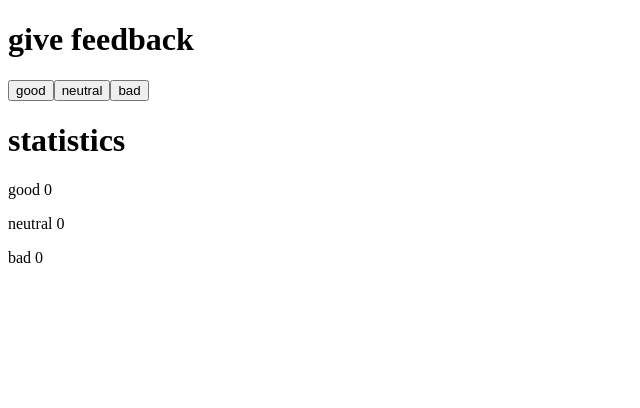
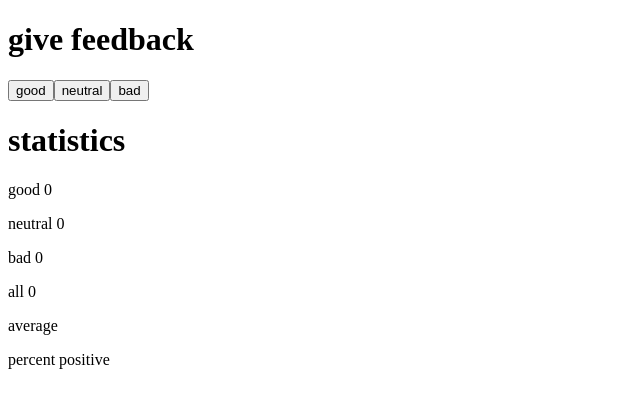
Before and after one commit to zaane/full-stack-open, a React (Vite) app in the folder part1/unicafe/: page / in a window 1280 px wide. Shown: the top 408 px of the page, without its empty margins (0-640 px from the left). Built offline with nearby package versions, Linux system fonts and the light colour scheme.

Commit message:
1.7 create additional stat displays

```diff
--- a/part1/unicafe/src/App.jsx
+++ b/part1/unicafe/src/App.jsx
@@ -8,7 +8,7 @@ const Button = (props) => {
 
 
 const StatDisplay = (props) => (
-  <p>{props.rating} {props.count}</p>
+  <p>{props.name} {props.value}</p>
 )
 
 const App = () => {
@@ -16,6 +16,8 @@ const App = () => {
   const [good, setGood] = useState(0)
   const [neutral, setNeutral] = useState(0)
   const [bad, setBad] = useState(0)
+
+  const total = good + neutral + bad;
 
   const incrementStat = (stat, setStat) => () => setStat(stat + 1)
 
@@ -27,9 +29,13 @@ const App = () => {
       <Button handleClick={incrementStat(bad, setBad)} text={'bad'}/>
 
       <h1>statistics</h1>
-      <StatDisplay rating={"good"} count={good}/>
-      <StatDisplay rating={"neutral"} count={neutral}/>
-      <StatDisplay rating={"bad"} count={bad}/>
+      <StatDisplay name={"good"} value={good}/>
+      <StatDisplay name={"neutral"} value={neutral}/>
+      <StatDisplay name={"bad"} value={bad}/>
+      <StatDisplay name={"all"} value={total}/>
+      <StatDisplay name={"average"} value={total ? Math.round(100 * (good - bad)/total) / 100: ' '} />
+      <StatDisplay name={"percent positive"} value={total ? `${Math.round(100*good/total)/100}%` : ' '}/>
+
     </div>
   )
 }
```
